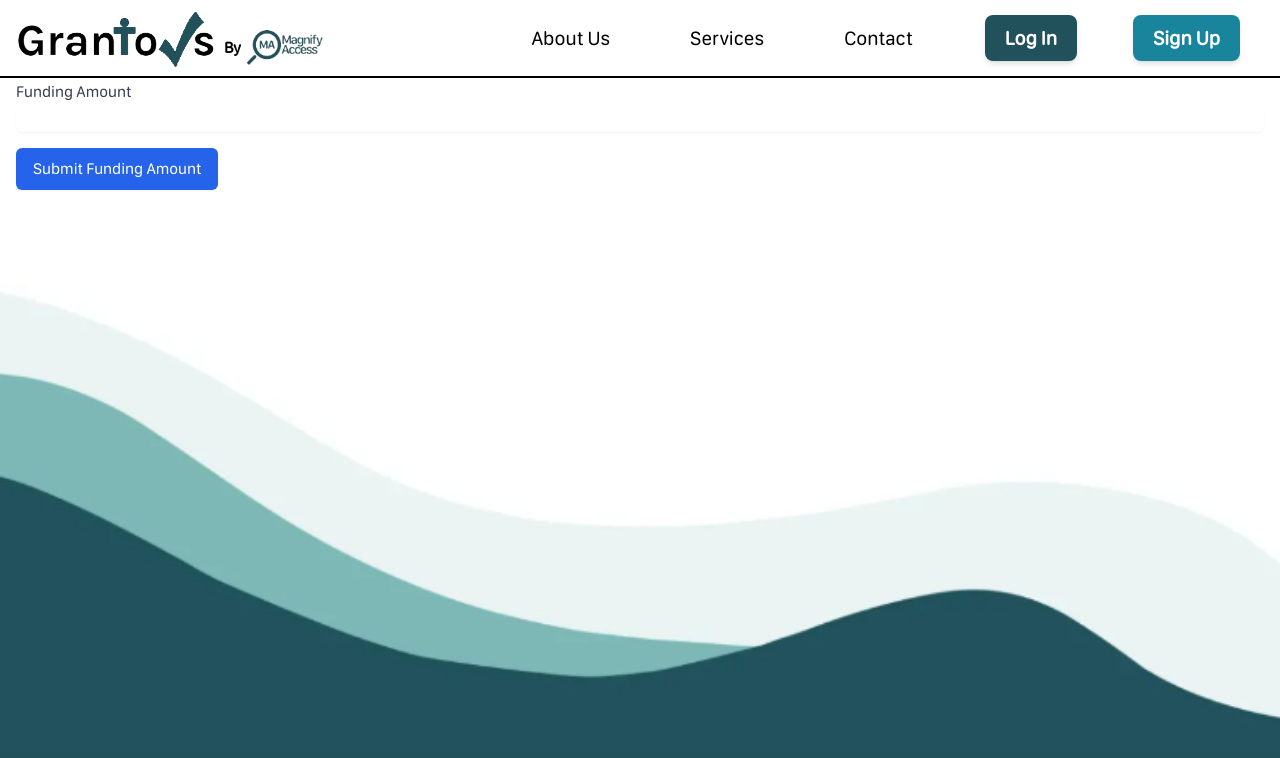
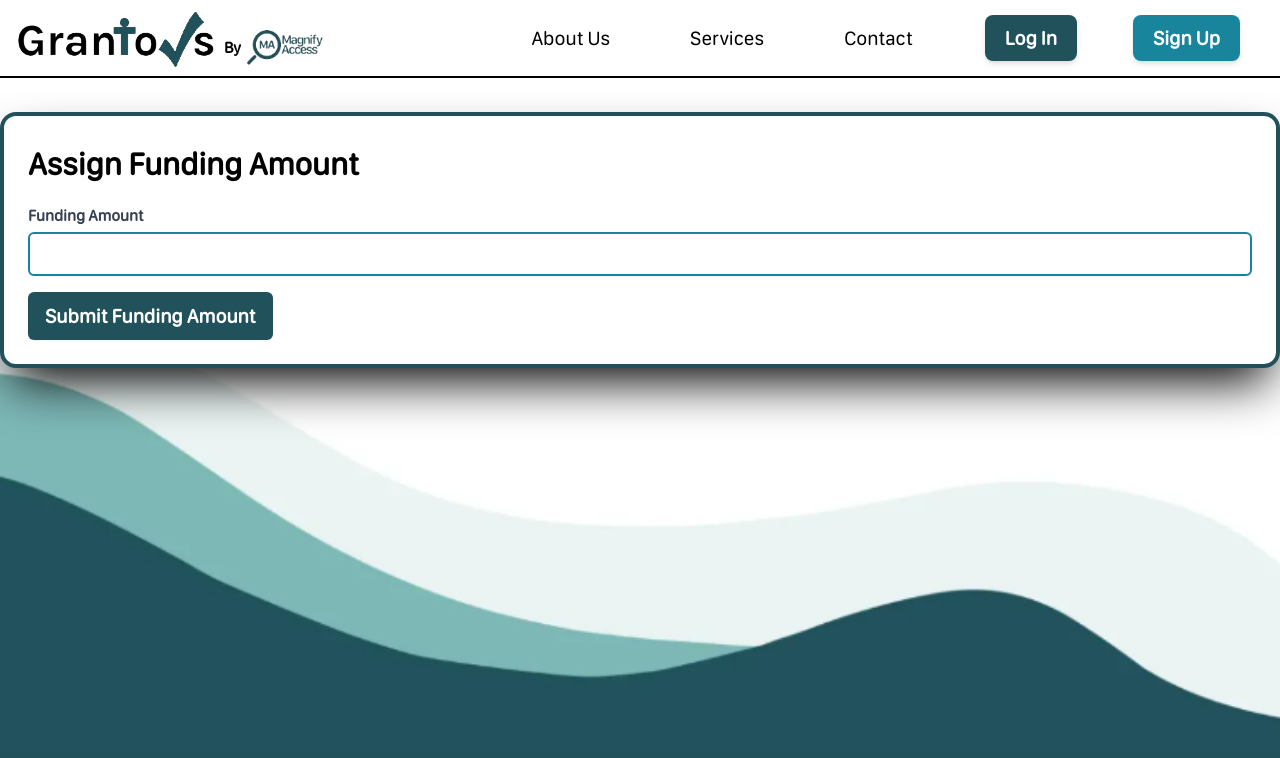
Before and after one commit to GlassesNoGlasses/c01w24-project-grantors, a React (Create React App) app in the folder frontend/: page /applications/1/funding in a window 1280 px wide. Shown: the top 758 px of the page. Built offline with nearby package versions, Linux system fonts and the light colour scheme; no server answers.

Commit message:
added styling for funding view

```diff
--- a/frontend/src/components/applications/admin/fundingView.tsx
+++ b/frontend/src/components/applications/admin/fundingView.tsx
@@ -55,31 +55,36 @@ const ApplicationFunding = () => {
     };
 
     return (
-        <div className="container mx-auto p-4">
-            <h1 className="text-2xl font-semibold mb-4">Assign Funding Amount</h1>
+        <div className="py-28">
+            <div className="container mx-auto p-6 bg-white border-4 border-primary shadow-2xl
+                rounded-2xl shadow-black hover:border-black">
+                <h1 className="text-2xl font-bold mb-4">Assign Funding Amount</h1>
                 {grant && (
                     <div className="mb-4">
-                    <p>Grant: {grant.title}</p>
-                    <p>Funding Range: {Number(grant.minAmount)} - {Number(grant.maxAmount)}</p>
+                        <p><span className="font-bold text-base">Grant Name:</span> &nbsp; {grant.title}</p>
+                        <p><span className="font-bold text-base">Funding Range:</span> &nbsp; $ {Number(grant.minAmount)} - {Number(grant.maxAmount)}</p>
                     </div>
                 )}
                 <div className="mb-4">
-                <label htmlFor="fundingAmount" className="block text-md font-medium text-gray-700">Funding Amount</label>
+                    <label htmlFor="fundingAmount" className="block text-md font-semibold text-gray-700">Funding Amount</label>
                     <input
                         type="number"
                         id="fundingAmount"
                         name="fundingAmount"
                         value={fundingAmount}
                         onChange={(e) => setFundingAmount(e.target.value)}
-                    className="mt-1 focus:ring-indigo-500 focus:border-indigo-500 block w-full shadow-sm sm:text-sm border-gray-300 rounded-md"
+                        className="mt-1 focus:ring-indigo-500 focus:border-indigo-500 block w-full shadow-sm sm:text-sm border-2
+                         border-secondary rounded-md p-2"
                     />
                 </div>
                 <button
                     onClick={handleFundingSubmission}
-                className="inline-flex justify-center py-2 px-4 border border-transparent shadow-sm text-sm font-medium rounded-md text-white bg-blue-600 hover:bg-blue-700 focus:outline-none focus:ring-2 focus:ring-offset-2 focus:ring-blue-500"
+                    className="inline-flex justify-center py-2 px-4 border border-transparent shadow-sm font-semibold rounded-md text-white
+                     bg-primary hover:bg-secondary focus:outline-none focus:ring-2 focus:ring-offset-2 text-base"
                 >
                     Submit Funding Amount
                 </button>
+            </div>
         </div>
     );
 };
```
Lines whose indentation alone changed are shown as unchanged.
